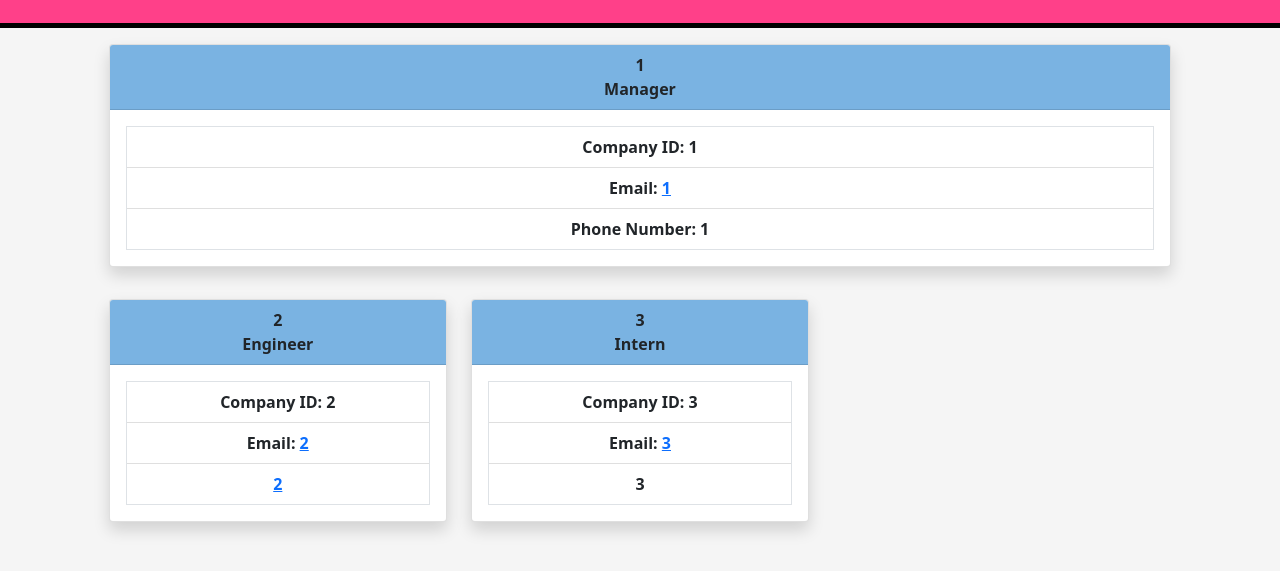
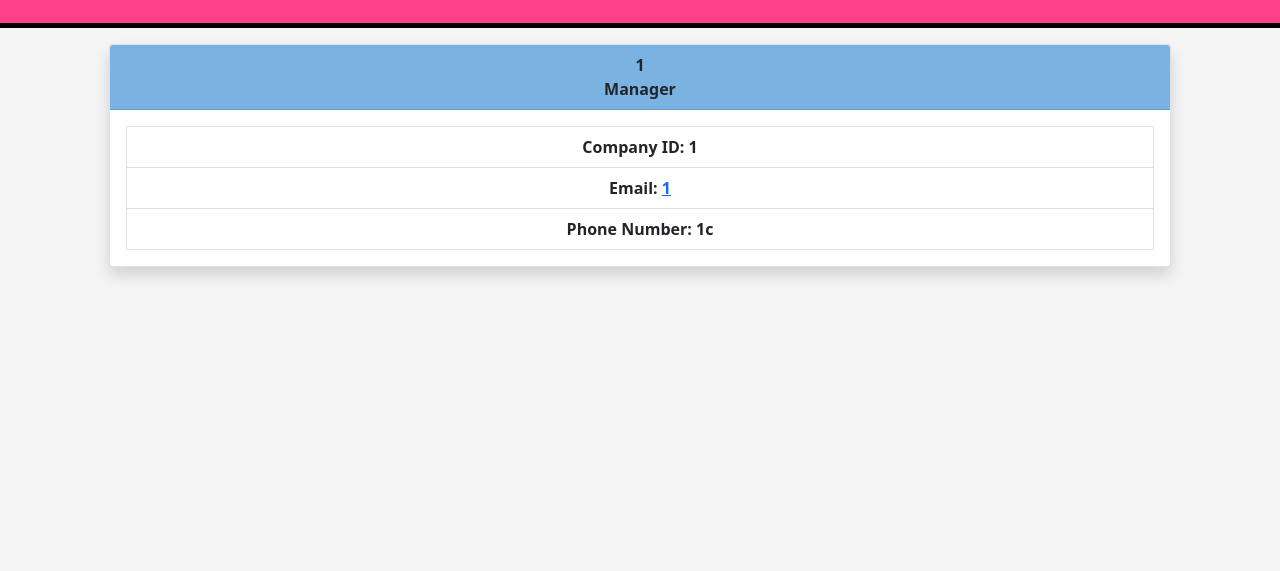
Before and after one commit to TeryKing/Team-Profile-Generator-Terry-Kim, a website: page dist/index.html in a window 1280 px wide. Shown: the part 113-684 px from the top of the page. Drawn offline with nearby package versions, Linux system fonts and the light colour scheme; files that its build step writes are made by us from their sources.

```diff
--- a/dist/index.html
+++ b/dist/index.html
@@ -5,7 +5,7 @@
         <meta name="viewport" content="width=device-width, initial-scale=1.0">
         <title>Document</title>
         <link href="https://cdn.jsdelivr.net/npm/bootstrap@5.0.0-beta2/dist/css/bootstrap.min.css" rel="stylesheet" integrity="sha384-BmbxuPwQa2lc/FVzBcNJ7UAyJxM6wuqIj61tLrc4wSX0szH/Ev+nYRRuWlolflfl" crossorigin="anonymous">
-        <link rel="stylesheet" href="./style.css">
+        <link rel="stylesheet" href="./dist/style.css">
     </head>
     <body>
         <header class="header">
@@ -23,7 +23,7 @@
                         <ul class="list-group list-group-flush border">
                             <li class="list-group-item">Company ID: 1 </li>
                             <li class="list-group-item">Email: <a href="mailto:1">1</a> </li>
-                            <li class="list-group-item">Phone Number: 1 </li>
+                            <li class="list-group-item">Phone Number: 1c </li>
                         </ul>
                     </div>
                 </div>
@@ -32,38 +32,8 @@
 
 
 
-                    <section class="col">
-                        <div class="card shadow rounded">
-                            <div class="card-header">
-                                2 <br>
-                                Engineer
-                            </div>
-                            <div class="card-body">
-                                <ul class="list-group list-group-flush border">
-                                    <li class="list-group-item">Company ID: 2</li>
-                                    <li class="list-group-item">Email: <a href="mailto:2">2</a></li>
-                                    <li class="list-group-item"> <a href="https://github.com/2" target="_blank">2</a></li>
-                                </ul>
-                            </div>
-                        </div>
-                    </section>
 
 
-                    <section class="col">
-                        <div class="card shadow rounded">
-                            <div class="card-header">
-                                3 <br>
-                                Intern
-                            </div>
-                            <div class="card-body">
-                                <ul class="list-group list-group-flush border">
-                                    <li class="list-group-item">Company ID: 3</li>
-                                    <li class="list-group-item">Email: <a href="mailto:3">3</a></li>
-                                    <li class="list-group-item">3</li>
-                                </ul>
-                            </div>
-                        </div>
-                    </section>
 
                 </section>
 
```
Also changed, not shown: 1 other file.
